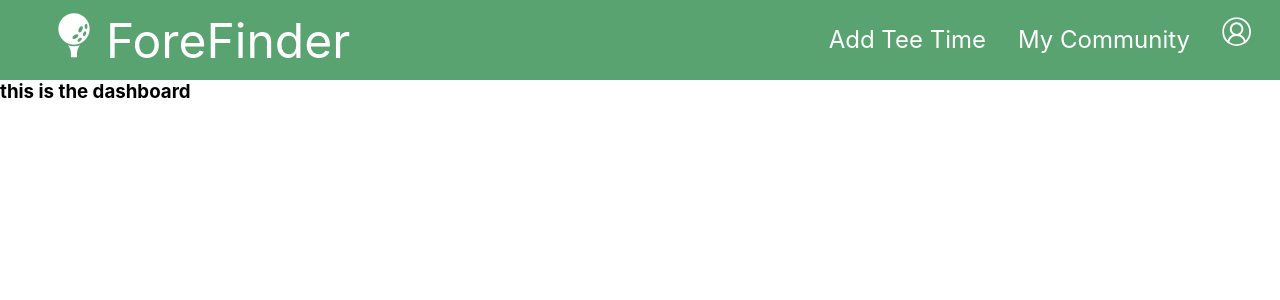
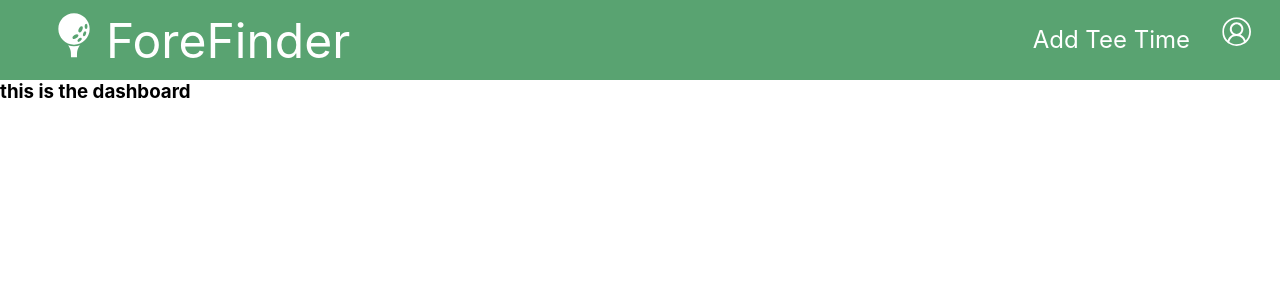
Before and after one commit to foreFinder/fore-finder-fe, a React (Create React App) app: page / in a window 1280 px wide. Shown: the top 300 px of the page. Built offline with nearby package versions, Linux system fonts and the light colour scheme.

Commit message:
Remove community link from desktop view

```diff
--- a/src/components/App/App.js
+++ b/src/components/App/App.js
@@ -1,12 +1,21 @@
 import './App.css';
 import Header from '../Header/Header'
 import Dashboard from '../Dashboard/Dashboard'
+import React, { useState, useEffect } from 'react'
 import { BrowserRouter as Router, Switch, Route } from 'react-router-dom'
 
 function App() {
+  const [screenWidth, setScreenWidth] = useState(window.innerWidth);
+
+  const handleResize = () => setScreenWidth(window.innerWidth);
+
+  useEffect(() => {
+    window.addEventListener('resize', handleResize);
+  }, []);
+
   return (
     <Router>
-      <Header/>
+      <Header screenWidth={screenWidth}/>
       <Switch>
         <Route
         exact path='/'
--- a/src/components/Header/Header.js
+++ b/src/components/Header/Header.js
@@ -15,7 +15,7 @@ import {
 } from './Header.elements'
 
 
-const Header = () => {
+const Header = ({screenWidth}) => {
   const [mobileNav, setMobileNav] = useState(false)
   const handleMobileNav = () => {
     setUserDropdown(false)
@@ -67,12 +67,13 @@ const Header = () => {
                   My Friends
                 </NavLinks>
               </NavItem> */}
-
+          {screenWidth <= 480 &&
               <NavItem data-cy='community-link'>
                 <NavLinks to='/community'>
                   My Community
                 </NavLinks>
               </NavItem>
+              }
             </NavMenu>
             <UserIcon
               onClick={handleUserDropdown} data-cy='user-dropdown'/>
```
